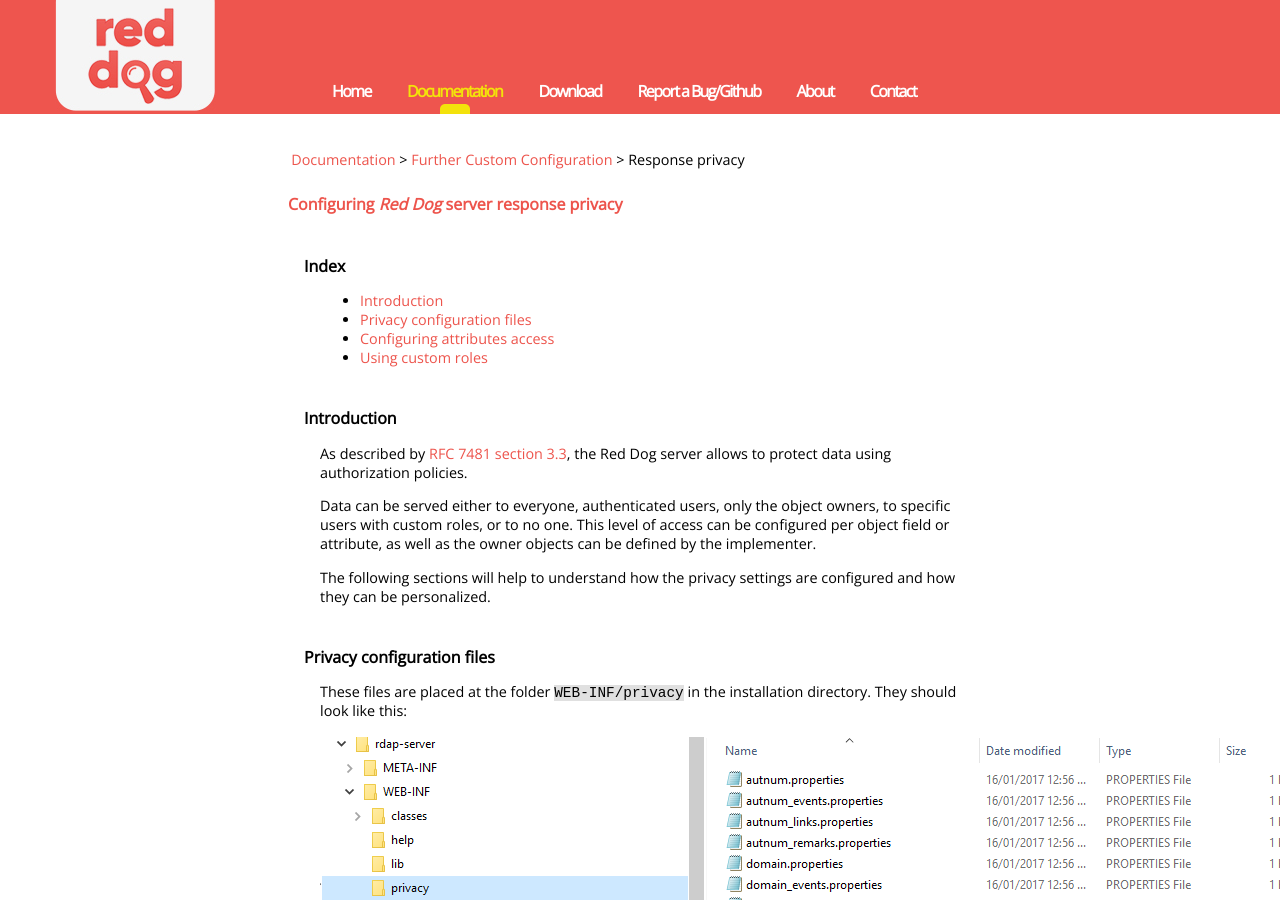
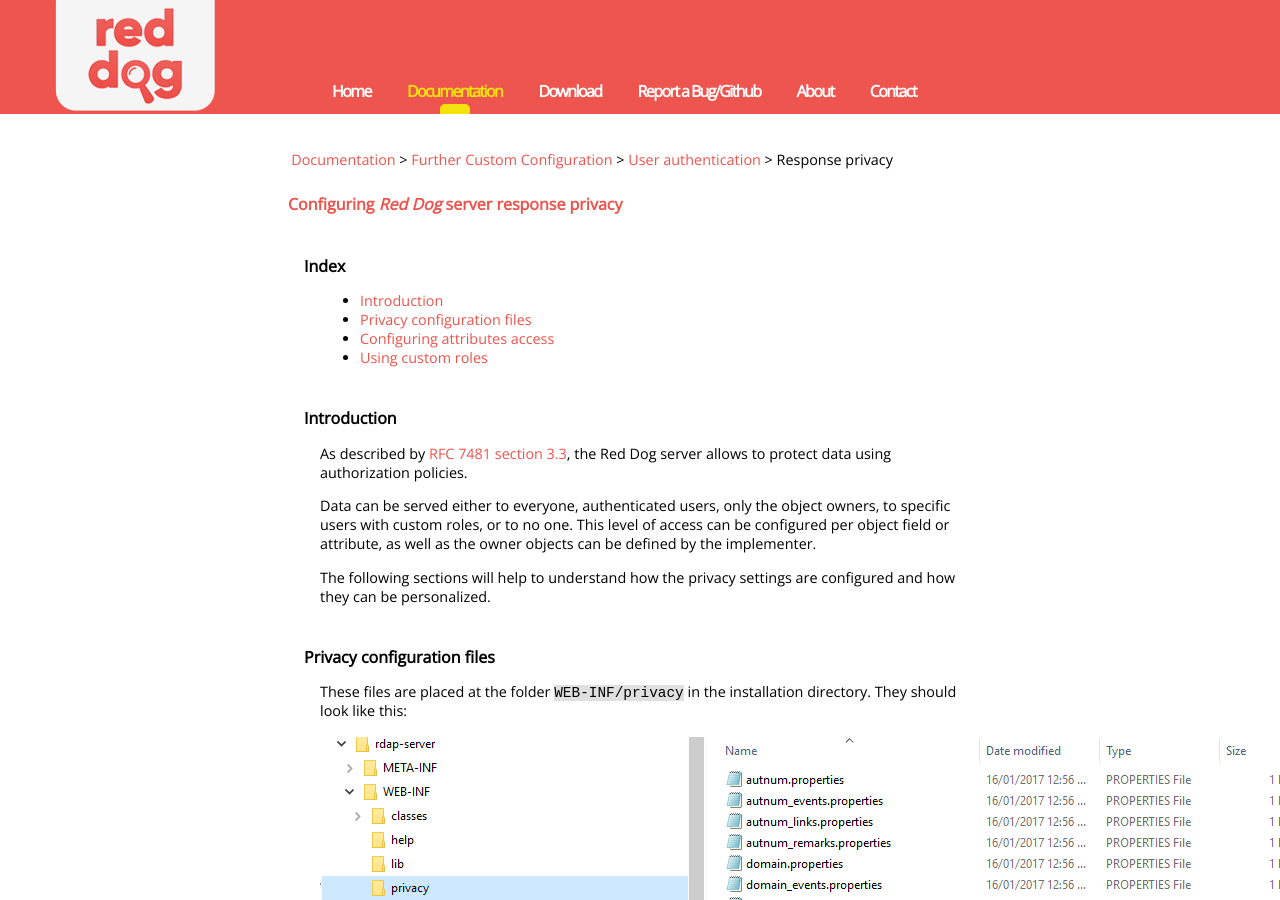
Before and after one commit to NICMx/rdap-server, a Jekyll site: the page built from response-privacy.md, in a window 1280 px wide and 900 px high. Built offline with Jekyll 4.4.1, drawn with Linux system fonts in a browser that asks for light colours; nearby versions of some CDN libraries.

Commit message:
Update breadcrums at authentication sub-modules.

```diff
--- a/response-privacy.md
+++ b/response-privacy.md
@@ -1,6 +1,6 @@
 ---
 title: Response privacy
-breadcrums: ["Documentation", "documentation.html", "Further Custom Configuration", "documentation.html#further-custom-configuration"]
+breadcrums: ["Documentation", "documentation.html", "Further Custom Configuration", "documentation.html#further-custom-configuration", "User authentication", "authentication.html"]
 ---
 
 # Configuring _Red Dog_ server response privacy
```
Also changed, not shown: using-apache-shiro.md (+1 -1 lines).
